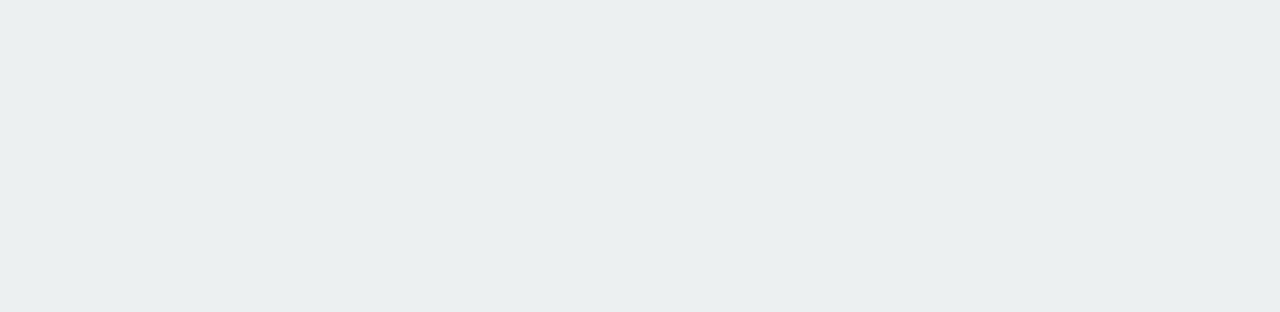
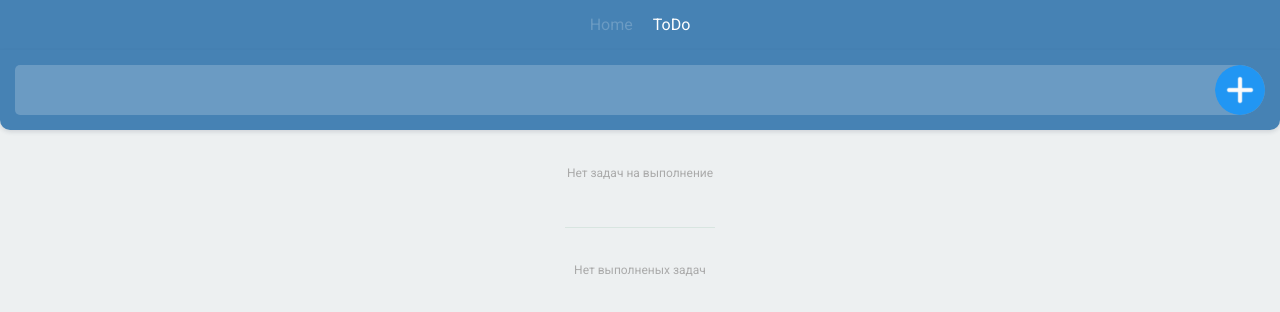
Before and after one commit to frosb1official-lang/ToDoList-React.JS-TS, a React (Create React App) app: page / in a window 1280 px wide. Shown: the top 312 px of the page. Built offline with nearby package versions, Linux system fonts and the light colour scheme.

Commit message:
refactoring routing

```diff
--- a/src/components/Form/Form.tsx
+++ b/src/components/Form/Form.tsx
@@ -4,7 +4,8 @@
 export const Form = (props: { createNewToDo: Function }) => {
     const [text, setText] = useState<string>('')
 
-    const formSubmit = () => {
+    const formSubmit = (event: React.SyntheticEvent) => {
+        event.preventDefault()
         if (text) {
             props.createNewToDo(text)
             setText('')
--- a/src/index.tsx
+++ b/src/index.tsx
@@ -1,63 +1,9 @@
 import React from 'react';
 import ReactDOM from 'react-dom/client';
-import { ToDoListPage } from './pages/ToDoListPage';
 import './Assets/scss/normalize.scss';
 import './Assets/scss/style.scss';
-import { HomePage } from './pages/HomePage';
-import { createBrowserRouter, RouterProvider } from 'react-router-dom';
-import { ToDo } from './models/todo-item';
-import { NotFound } from './pages/404';
-import { ItemDescription } from './pages/ItemDescription';
-import { Layout } from './layouts/Layout';
-
-const todos: ToDo[] = [
-  {
-    id: 0,
-    text: 'Первое действие',
-    isDone: false
-  },
-  {
-    id: 1,
-    text: 'Второе действие',
-    isDone: true
-  },
-  {
-    id: 2,
-    text: 'Третье действие',
-    isDone: false
-  },
-  {
-    id: 3,
-    text: 'Четвертое действие',
-    isDone: true
-  }
-]
-
-const router = createBrowserRouter([
-  {
-    path: '/',
-    element: <Layout />,
-    errorElement: <NotFound />,
-    children : [
-      {
-        path: '/',
-        element: <HomePage todos={todos}/>
-      },
-      {
-        path: '/todo',
-        element: <ToDoListPage />
-      },
-      {
-        path: '/list/:id',
-        element: <ItemDescription todos={todos}/>
-      }
-    ]
-  },
-  {
-    path: '*',
-    element: <NotFound />
-  }
-], { basename: '/app/' })
+import { RouterProvider } from 'react-router-dom';
+import { router } from './router';
 
 const root = ReactDOM.createRoot(
   document.getElementById('root') as HTMLInputElement
--- a/src/pages/HomePage.tsx
+++ b/src/pages/ViewList.tsx
@@ -5,7 +5,7 @@
     todos: ToDo[]
 }
 
-export const HomePage = ({ todos }: componentProps) => {
+export const ViewList = ({ todos }: componentProps) => {
     return(
         <div className="container">
             {
--- a/src/pages/ItemDescription.tsx
+++ b/src/pages/ViewListItem.tsx
@@ -6,7 +6,7 @@
     todos: ToDo[]
 }
 
-export const ItemDescription = ({ todos }: ComponentProps) => {
+export const ViewListItem = ({ todos }: ComponentProps) => {
     const { id } = useParams()
     const navigate = useNavigate()
     const [todo, setTodo] = useState<ToDo>()
--- /dev/null
+++ b/src/router.tsx
@@ -0,0 +1,47 @@
+import { createBrowserRouter } from "react-router-dom";
+import { Layout } from "./layouts/Layout";
+import { NotFound } from "./pages/404";
+import { ViewList } from "./pages/ViewList";
+import { ViewListItem } from "./pages/ViewListItem";
+import { ToDoListPage } from "./pages/ToDoListPage";
+import { ToDo } from "./models/todo-item";
+
+const todos: ToDo[] = [
+  {
+    id: 0,
+    text: 'Первое действие',
+    isDone: false
+  },
+  {
+    id: 1,
+    text: 'Второе действие',
+    isDone: true
+  },
+  {
+    id: 2,
+    text: 'Третье действие',
+    isDone: false
+  },
+  {
+    id: 3,
+    text: 'Четвертое действие',
+    isDone: true
+  }
+]
+
+export const router = createBrowserRouter([
+  {
+    path: '/',
+    element: <Layout />,
+    errorElement: <NotFound />,
+    children : [
+      { path: '/', element: <ToDoListPage />},
+      { path: '/list', element: <ViewList todos={todos}/>, },
+      { path: '/list/:id', element: <ViewListItem todos={todos}/> }
+    ]
+  },
+  {
+    path: '*',
+    element: <NotFound />
+  }
+])
```
